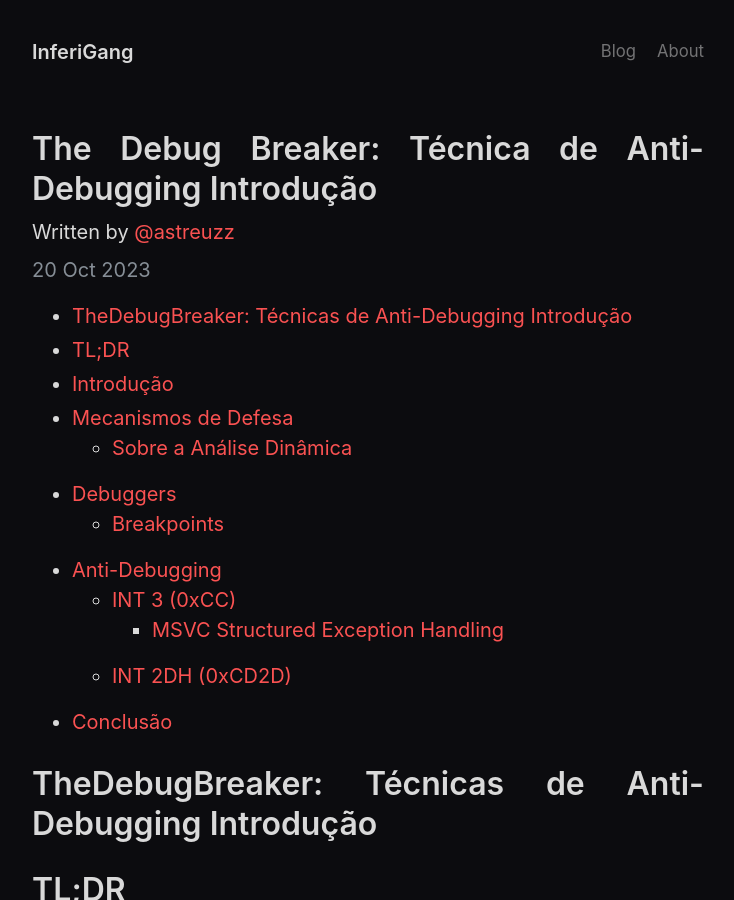
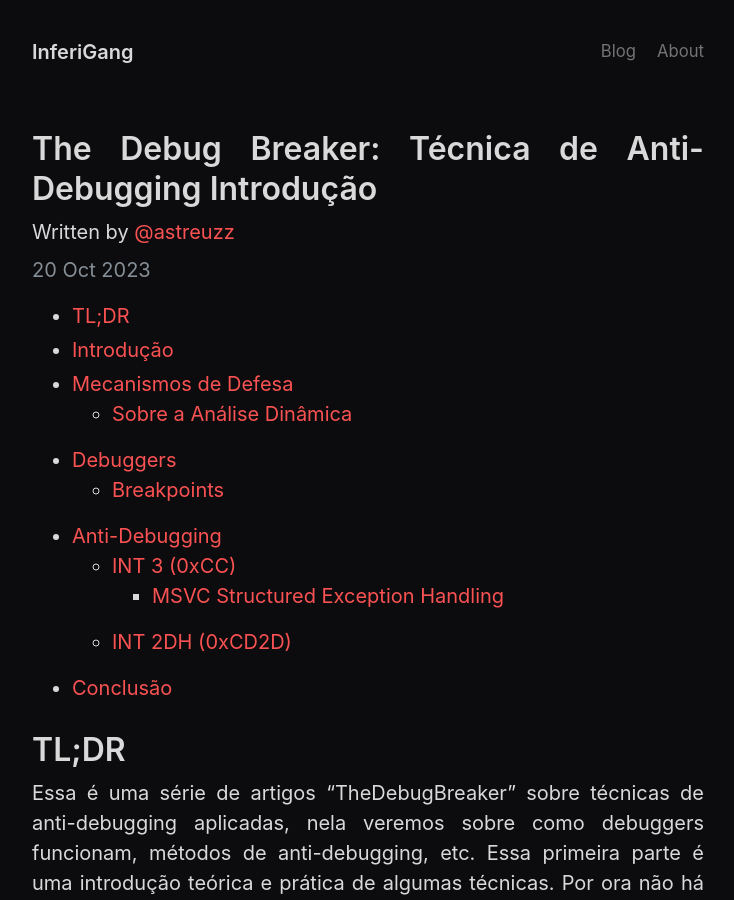
Before and after one commit to inferigang/inferigang.github.io, a Jekyll site: the page built from _posts/2023-10-20-thedebugbreaker-tecnicas-de-anti-debugging-0x0.md, in a window 1280 px wide and 900 px high. Shown: the whole window, without its empty margins (272-1006 px from the left). Built offline with Jekyll 4.4.1, drawn with Linux system fonts in a browser that asks for light colours; the table of contents is made by our own code.

Commit message:
Update 2023-10-20-thedebugbreaker-tecnicas-de-anti-debugging-0x0.md

```diff
--- a/_posts/2023-10-20-thedebugbreaker-tecnicas-de-anti-debugging-0x0.md
+++ b/_posts/2023-10-20-thedebugbreaker-tecnicas-de-anti-debugging-0x0.md
@@ -7,7 +7,6 @@ description: "Essa é uma série de artigos “TheDebugBreaker” sobre técnica
 toc: true
 ---
 
-# TheDebugBreaker: Técnicas de Anti-Debugging Introdução
 # TL;DR
 
 Essa é uma série de artigos “TheDebugBreaker” sobre técnicas de anti-debugging aplicadas, nela veremos sobre como debuggers funcionam, métodos de anti-debugging, etc. Essa primeira parte é uma introdução teórica e prática de algumas técnicas. Por ora não há previsão de quantos artigos essa série terá, mas bastante legal coisa esta por vir, aguardem.
```
